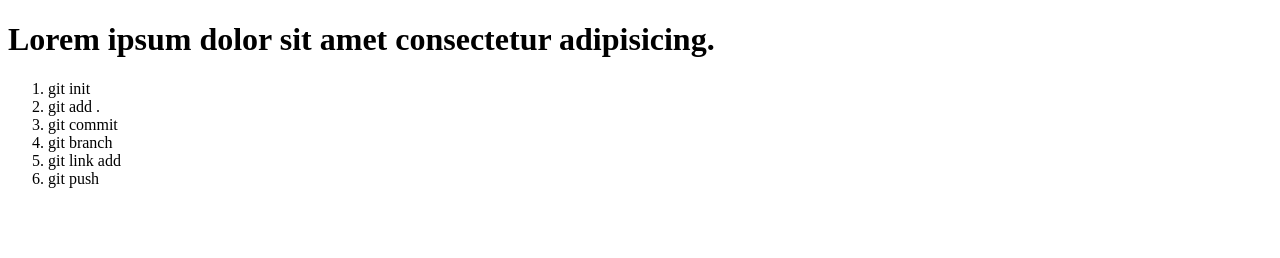
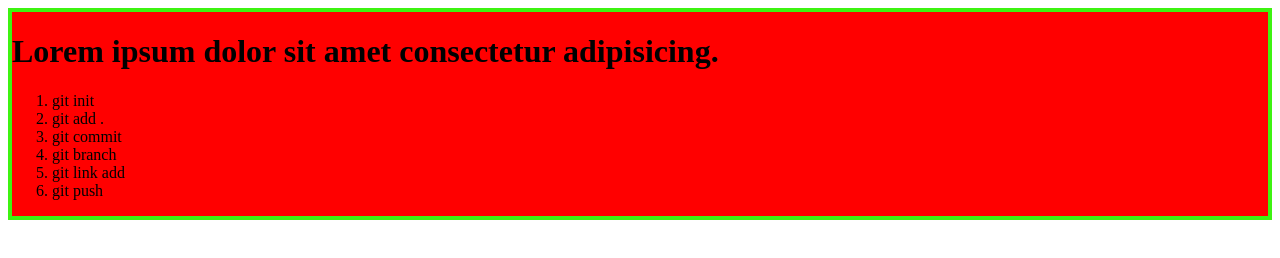
Before and after one commit to saju-79/it-is-version, a plain HTML site: page index.html in a window 1280 px wide. Drawn offline with Linux system fonts and the light colour scheme.

Commit message:
my first version

```diff
--- a/index.html
+++ b/index.html
@@ -4,6 +4,7 @@
     <meta charset="UTF-8">
     <meta name="viewport" content="width=device-width, initial-scale=1.0">
     <title>my first websaid </title>
+    <link rel="stylesheet" href="style.css">
 </head>
 <body>
     <div class="saju">
--- /dev/null
+++ b/style.css
@@ -0,0 +1,4 @@
+.saju{
+    background-color: red;
+    border: 4px solid rgb(62, 243, 17);
+}
```
